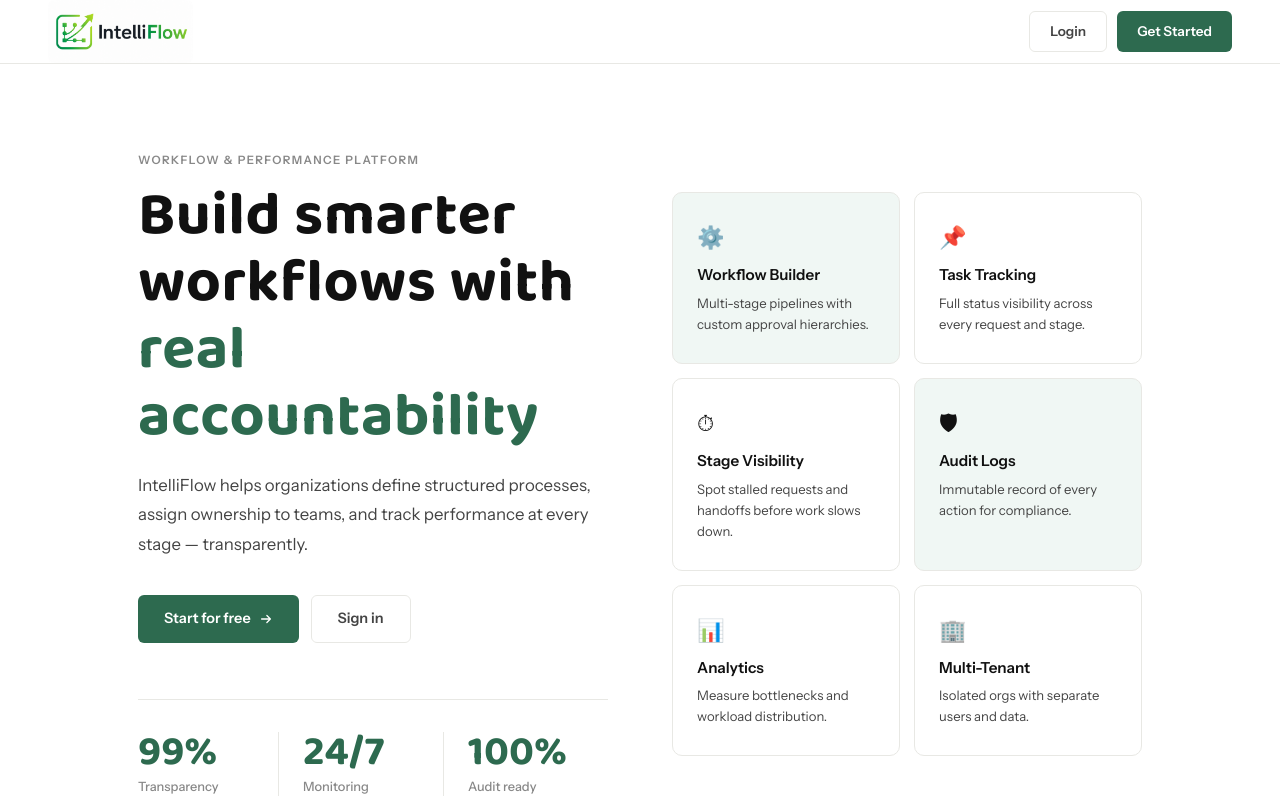
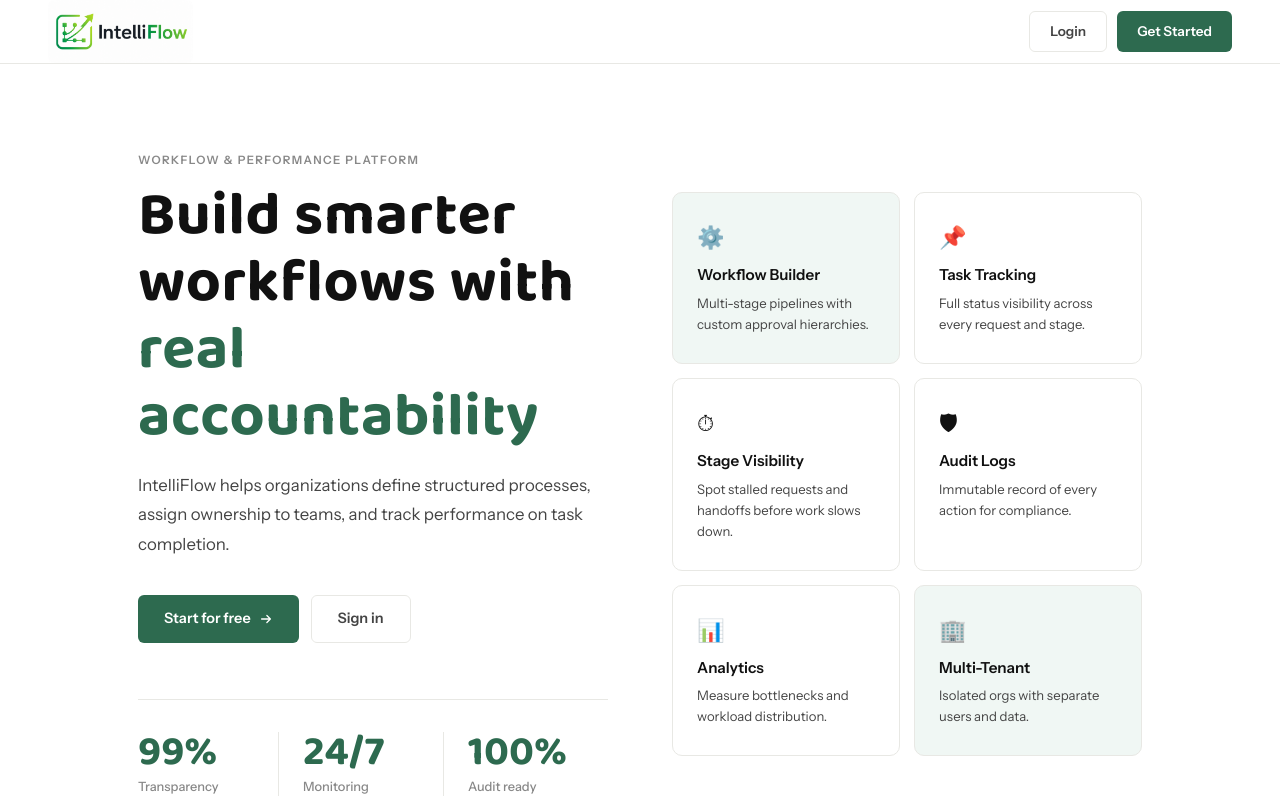
Before and after one commit to goutham-120/IntelliFlow, a React (Vite) app in the folder client/: page / in a window 1280 px wide. Shown: the top 800 px of the page. Built offline with nearby package versions, Linux system fonts and the light colour scheme.

Commit message:
dashboard fix

```diff
--- a/client/src/pages/home/Home.jsx
+++ b/client/src/pages/home/Home.jsx
@@ -167,8 +167,7 @@ export default function Home() {
               }}
             >
               IntelliFlow helps organizations define structured processes,
-              assign ownership to teams, and track performance at every stage —
-              transparently.
+              assign ownership to teams, and track performance on task completion.
             </p>
             <div
               className="u3"
@@ -274,7 +273,7 @@ export default function Home() {
                 key={i}
                 className="card"
                 style={{
-                  background: i % 3 === 0 ? "var(--green-light)" : "#fff",
+                  background: i === 0 || i === 5 ? "var(--green-light)" : "#fff",
                 }}
               >
                 <div style={{ fontSize: 22, marginBottom: 10 }}>{f.icon}</div>
```
